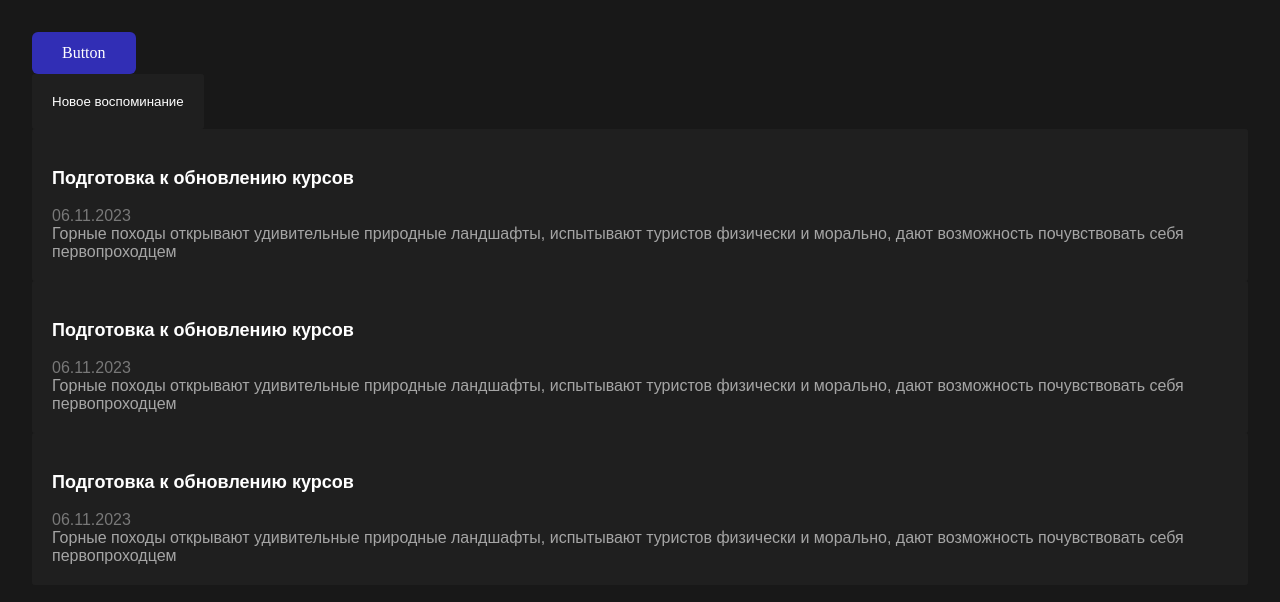
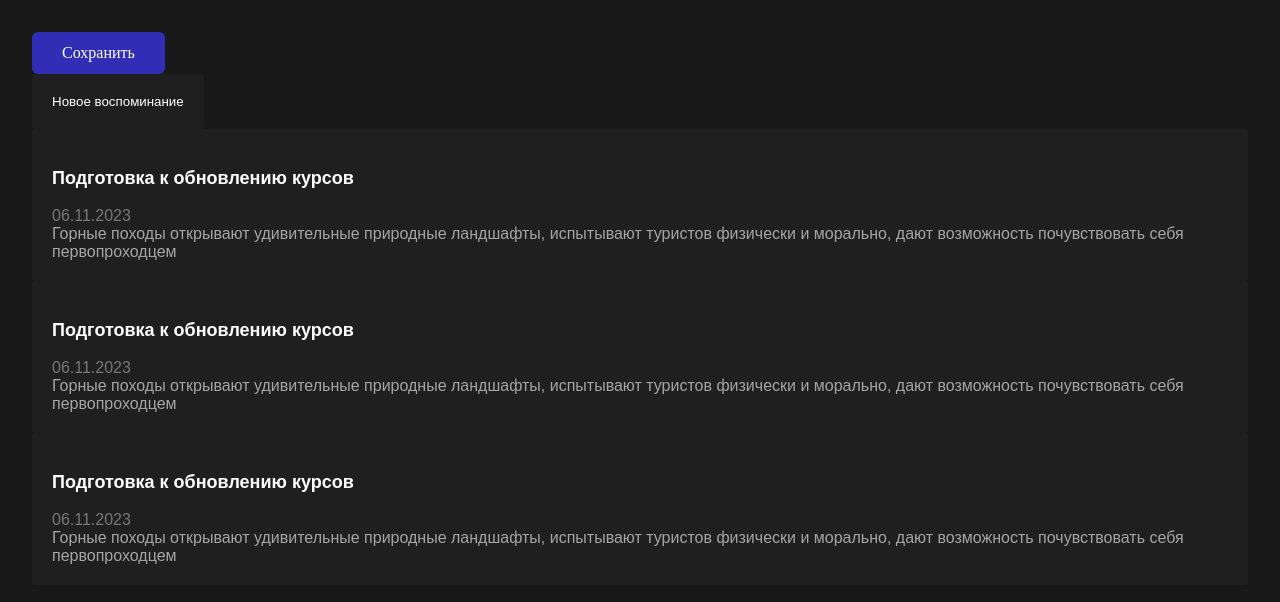
Before and after one commit to vitaliygalata1986/react-notes, a React (Vite) app: page / in a window 1280 px wide. Shown: the top 602 px of the page. Built offline with nearby package versions, Linux system fonts and the light colour scheme.

Commit message:
use useState

```diff
--- a/src/App.jsx
+++ b/src/App.jsx
@@ -1,5 +1,4 @@
 import './App.css';
-import React from 'react';
 import Button from './components/Button/Button';
 import JournalItem from './components/Button/JournalItem/JournalItem';
 import CardButton from './components/CardButton/CardButton';
@@ -28,7 +27,7 @@ function App() {
       <Button />
       <CardButton>Новое воспоминание</CardButton>
       {data.map((item, index) => (
-        <CardButton>
+        <CardButton key={index}>
           <JournalItem key={index} {...item} />
         </CardButton>
       ))}
--- a/src/components/Button/Button.jsx
+++ b/src/components/Button/Button.jsx
@@ -1,7 +1,22 @@
 import './Button.css';
+import { useState } from 'react';
 
 function Button() {
-  return <button className="btn btn-blue">Button</button>;
+  const [text, setText] = useState('Сохранить'); // возвращает кортеж - массив, состоящий из двух элементов
+  console.log('Рендер');
+  const clicked = () => {
+    /*
+    setText('Закрыть');
+    console.log(text); // остался старый текст 'Сохранить' - єто свзано с тем, что измение setText('Закрыть'); запланированно реакт в будующем
+    // до того, как будет перерисован компонент, console.log(text) выведит нам старое значение
+  */
+    setText((t) => t + '!'); // первое t - это предыдущее значение
+  };
+  return (
+    <button onClick={clicked} className="btn btn-blue">
+      {text}
+    </button>
+  );
 }
 
 export default Button;
```
